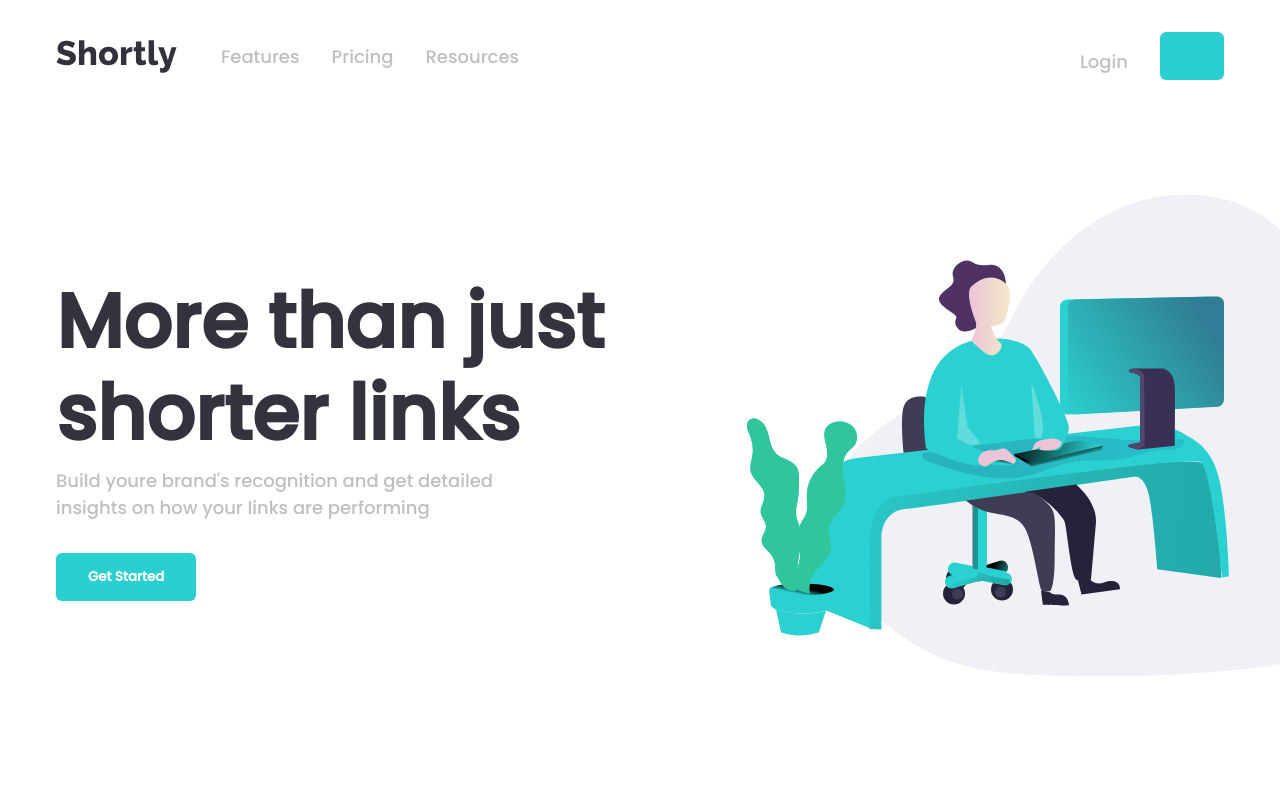
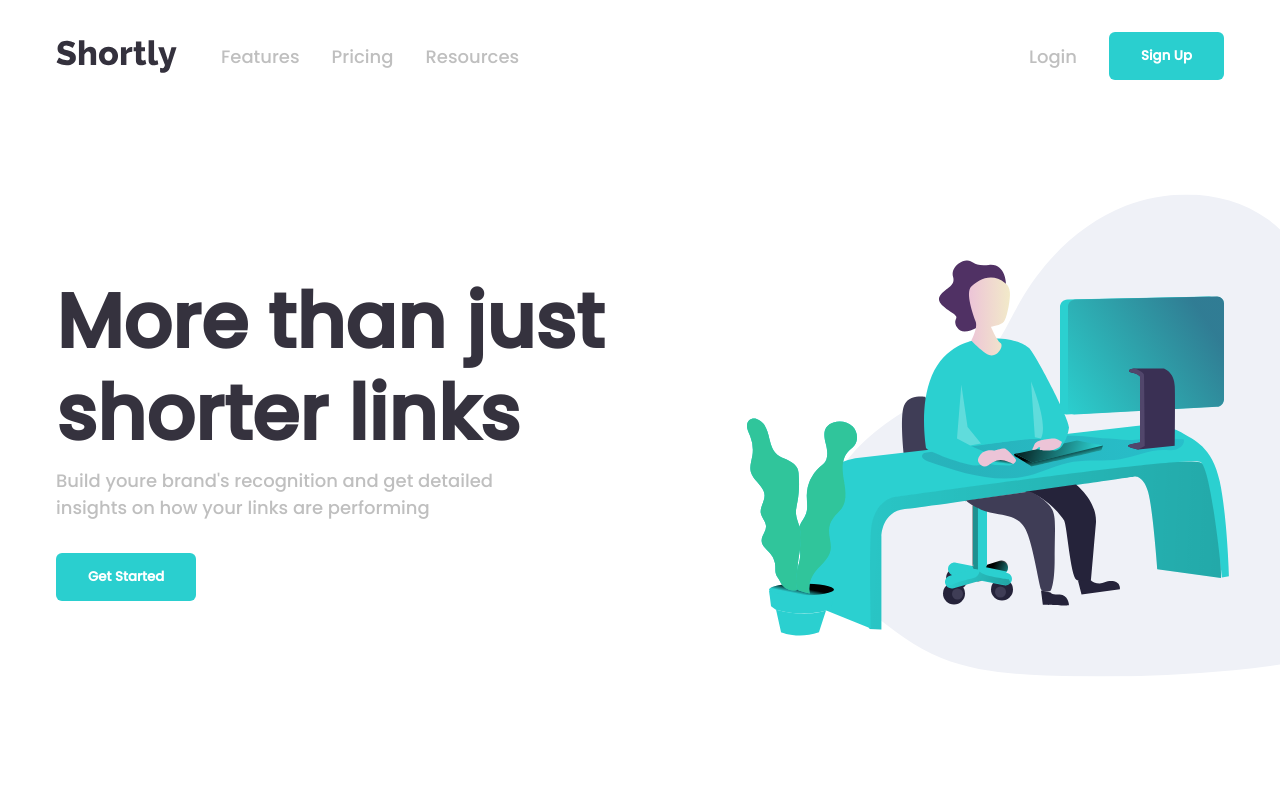
Before and after one commit to luznykarol/Shortly, a React (Create React App) app: page / in a window 1280 px wide. Shown: the top 800 px of the page. Built offline with nearby package versions, Linux system fonts and the light colour scheme.

Commit message:
button fixes

```diff
--- a/src/components/Button.js
+++ b/src/components/Button.js
@@ -1,9 +1,7 @@
 import React from "react";
 
 const Button = ({
-  type = "button",
-  iconOnly = false,
-  disabled = false,
+  disabled,
   onClick,
   fullWidth,
   text,
@@ -11,13 +9,11 @@ const Button = ({
   className = "",
 }) => {
   const styles = `
-  btn  ${className} ${iconOnly ? "button--icon-only" : ""} ${
-    fullWidth ? "button--full-width" : ""
-  }`;
+  btn  ${className}  ${fullWidth ? "btn--full-width" : ""}`;
 
   return (
     <button
-      type={type}
+      type="button"
       className={styles}
       disabled={disabled}
       onClick={onClick}>
--- a/src/components/Header.js
+++ b/src/components/Header.js
@@ -21,7 +21,7 @@ const Header = () => {
             <a className="header__link" href="/">
               Login
             </a>
-            <Button text button="Sign Up" />
+            <Button text="Sign Up" />
           </div>
         </div>
       </div>
--- a/src/styles/components/button.scss
+++ b/src/styles/components/button.scss
@@ -22,6 +22,10 @@
     background-color: $primary-light;
   }
 
+  &--full-width {
+    width: 100%;
+  }
+
   &--rounded {
     border-radius: 32px;
   }
--- a/src/styles/components/header.scss
+++ b/src/styles/components/header.scss
@@ -35,6 +35,8 @@
     }
 
     &__right {
+      display: flex;
+      align-items: center;
       .btn {
         margin: 0 0 0 32px;
       }
```
